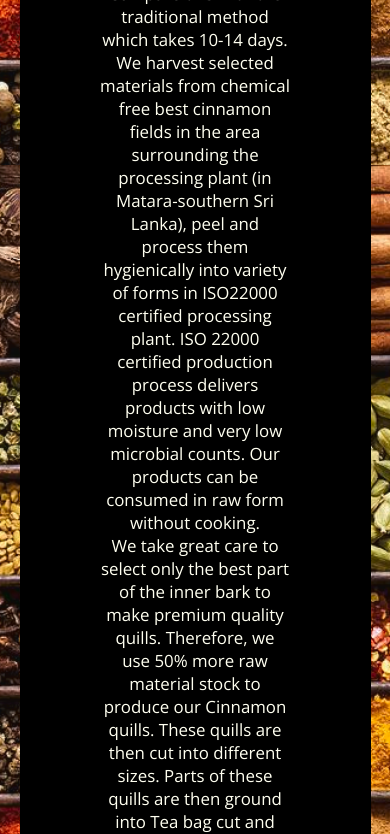
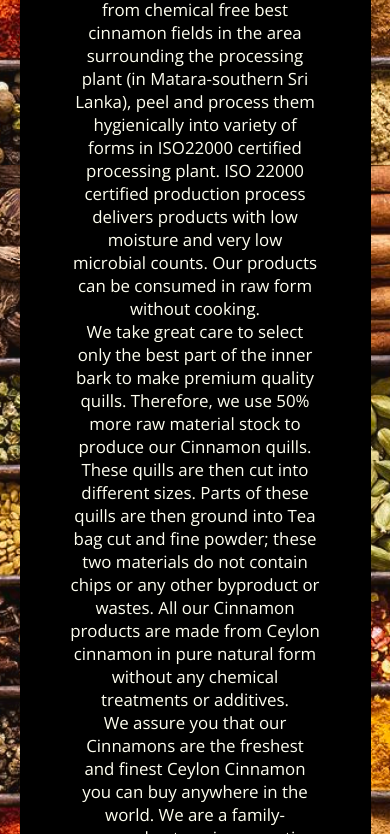
Before and after one commit to ChandimaWeeratunga/saviru-tech, a plain HTML site: page site/index.html in a window 390 px wide. Shown: the part 679-1513 px from the top of the page. Drawn offline with nearby package versions, Linux system fonts and the light colour scheme.

Commit message:
alignment fixed

```diff
--- a/site/index.html
+++ b/site/index.html
@@ -4,7 +4,7 @@
     <title>Saviru Technologies & Services</title>
     <meta charset="UTF-8"> <!--enabling charset-->
     <meta http-equiv="X-UA-Compatible" content="IE=edge">
-    <meta name="viewport" content="width=device-width, initial-scale=1.0"> <!--setting the viewport-->
+    <meta name="viewport" content="width=device-width, initial-scale=1.0, user-scalable=no"> <!--setting the viewport-->
     <meta name="keywords" content="saviru, dehydraters">
     <meta name="description" content="Saviru Industrial dehydraters">
     <meta name="author" content="Saviru Technologies & Services">
--- a/site/style.css
+++ b/site/style.css
@@ -286,6 +286,9 @@ footer img{
     .ranges{
         display: block;
     }
+    .content{
+        padding: 10px;
+    }
 }
 
 @media screen and (min-width: 769px){
```
